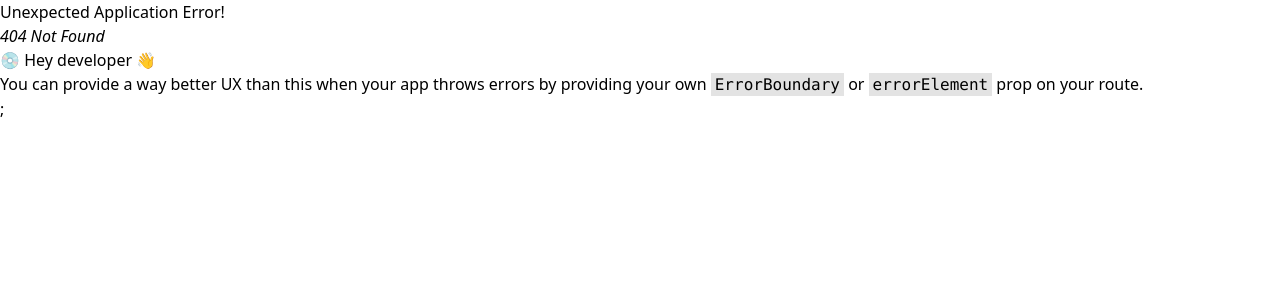
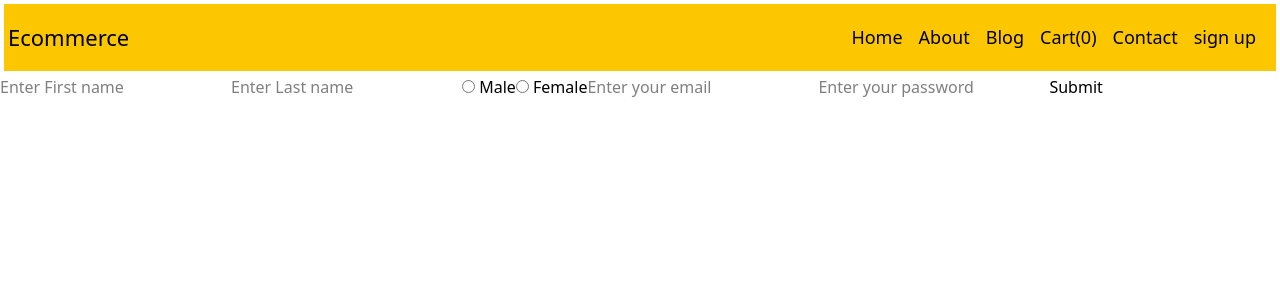
Before and after one commit to Deepesh-suiwal/Ecommerce, a React (Vite) app in the folder vite-project/: page /register in a window 1280 px wide. Before the commit this address had no page. Shown: the top 300 px of the page. Built offline with nearby package versions, Linux system fonts and the light colour scheme.

Commit message:
add routerProvider

```diff
--- a/vite-project/src/Home.jsx
+++ b/vite-project/src/Home.jsx
@@ -1,4 +1,5 @@
 import React, { createContext, useState } from "react";
+import axios from "axios";
 import { createBrowserRouter, RouterProvider } from "react-router-dom";
 import First from "./component/First";
 import App from "./App";
@@ -7,11 +8,20 @@ import Blog from "./pages/Blog";
 import Cart from "./pages/Cart";
 import Contact from "./pages/Contact";
 import Displaydata from "./component/Displaydata";
+import Login from "./component/Login";
+import Register from "./component/Register";
+import MyOrder from "./component/MyOrder";
+import ProtectedRoute from "./component/ProtectedRoute";
+import SignOut from "./component/SignOut";
+
 export const cartContext = createContext();
+
 
 function Home() {
   const [cartBuy, setCartBuy] = useState([]);
   const [localQuantity, setLocalQuantity] = useState("");
+  const [isAuthenticated, setIsAuthenticated] = useState(false);
+  const [loading, setLoading] = useState(true);
 
   function isProductInCart(product) {
     const productFound = cartBuy.some((cartItems) => {
@@ -51,6 +61,39 @@ function Home() {
     );
   }
 
+  async function fetchStatus() {
+    try {
+      setLoading(true);
+      const response = await axios.get(
+        "https://ecommerce-api-8ga2.onrender.com/user/me",
+        { withCredentials: true }
+      );
+      // console.log(response);
+      if (response.status === 200) {
+        setIsAuthenticated(true);
+        setLoading(false);
+      }
+    } catch (error) {
+      console.log(error);
+      setIsAuthenticated(false);
+    } finally {
+      setLoading(false);
+    }
+  }
+  async function logOut() {
+    try {
+      const response = await axios.post("https://ecommerce-api-8ga2.onrender.com/user/logout",
+        {withCredentials:true}
+      )
+
+      if (response.status === 200) {
+        setIsAuthenticated(false)
+      }
+    } catch (error) {
+     console.log("logOut failed");
+    }
+  }
+
   const name = createBrowserRouter([
     {
       path: "/",
@@ -80,6 +123,26 @@ function Home() {
           path: "/product/:id",
           element: <Displaydata />,
         },
+        {
+          path:"/login",
+          element: < Login/>
+        },
+        {
+          path: "/sign-out",
+          element: <SignOut />,
+        },
+        {
+          path: "/register",
+          element: <Register />,
+        },
+        {
+          path: "/my-orders",
+          element: (
+            <ProtectedRoute>
+              <MyOrder />
+            </ProtectedRoute>
+          ),
+        },
       ],
     },
   ]);
@@ -92,13 +155,18 @@ function Home() {
           setCartBuy,
           isProductInCart,
           localQuantity,
+          loading,
           setLocalQuantity,
           increaseNumber,
           decreaseNumber,
           deleteCart,
+          isAuthenticated,
+          setIsAuthenticated,
+          fetchStatus,
+          logOut,
         }}
       >
-         <RouterProvider router={name} />;
+        <RouterProvider router={name} />
       </cartContext.Provider>
     </>
   );
--- a/vite-project/src/component/Header.jsx
+++ b/vite-project/src/component/Header.jsx
@@ -2,7 +2,12 @@ import { useContext } from "react";
 import { Link } from "react-router-dom";
 import { cartContext } from "../Home";
 function Header() {
-  const { cartBuy } = useContext(cartContext);
+  // const navigate = useNavigate()
+  const { cartBuy, isAuthenticated, logOut } = useContext(cartContext);
+  function handleLogOut() {
+    logOut();
+    // navigate("/login");
+  }
   return (
     <>
       <header className="flex items-center justify-between p-1 m-1 bg-yellow-400 text-black font-[500]">
@@ -24,6 +29,15 @@ function Header() {
           <li className="p-2">
             <Link to="/contact">Contact</Link>
           </li>
+          {isAuthenticated ? (
+            <li className="cursor-pointer p-2">
+              <button onClick={handleLogOut}>Sign Out</button>
+            </li>
+          ) : (
+            <li className="cursor-pointer p-2">
+              <Link to="/register">sign up</Link>
+            </li>
+          )}
         </ul>
       </header>
     </>
--- /dev/null
+++ b/vite-project/src/component/Login.jsx
@@ -0,0 +1,40 @@
+import axios from "axios";
+import React, { useState } from "react";
+
+function Login() {
+  const [email, setEmail] = useState("");
+  const [password, setPassword] = useState("");
+
+  async function handleSubmit(e) {
+    e.preventDefault();
+
+    const response = await axios.post(
+      "https://ecommerce-api-8ga2.onrender.com/api/user/login",
+      { email, password, role: "user" },
+      { withCredentials: true }
+    );
+    console.log(response);
+  }
+
+  return (
+    <>
+      <form onSubmit={handleSubmit}>
+        <input
+          type="email"
+          placeholder="Enter your email"
+          value={email}
+          onChange={(e) => setEmail(e.target.value)}
+        />
+        <input
+          type="password"
+          placeholder="Enter your password"
+          value={password}
+          onChange={(e) => setPassword(e.target.value)}
+        />
+        <button>Submit</button>
+      </form>
+    </>
+  );
+}
+
+export default Login;
--- /dev/null
+++ b/vite-project/src/component/MyOrder.jsx
@@ -0,0 +1,9 @@
+import React from 'react'
+
+function MyOrder() {
+  return (
+    <div>MyOrder</div>
+  )
+}
+
+export default MyOrder
--- /dev/null
+++ b/vite-project/src/component/ProtectedRoute.jsx
@@ -0,0 +1,24 @@
+import { useContext, useEffect, useState } from "react";
+import Login from "./Login";
+import axios from "axios";
+import { Navigate } from "react-router-dom";
+import { cartContext } from "../Home";
+
+function ProtectedRoute({ children }) {
+
+
+  const { isAuthenticated, fetchStatus, loading } =
+    useContext(cartContext);
+
+  useEffect(() => {
+    fetchStatus();
+  }, []);
+
+  // console.log(isAuthenticated);
+
+  if (loading) return <div>Loading...</div>;
+
+  return isAuthenticated ? children : <Navigate to="/login" replace />;
+}
+
+export default ProtectedRoute;
--- /dev/null
+++ b/vite-project/src/component/Register.jsx
@@ -0,0 +1,68 @@
+import axios from "axios";
+import React, { useState } from "react";
+
+function Register() {
+  const [firstname, setFirstname] = useState("");
+  const [lastname, setLastname] = useState("");
+  const [gender, setGender] = useState("");
+  const [email, setEmail] = useState("");
+  const [password, setPassword] = useState("");
+
+  async function handleSubmit(e) {
+    e.preventDefault();
+
+    const response = await axios.post(
+      "https://ecommerce-api-8ga2.onrender.com/api/user/register",
+      { firstname, lastname, gender, email, password, role: "user" }
+    );
+    console.log(response);
+  }
+
+  return (
+    <>
+      <form onSubmit={handleSubmit}>
+        <input
+          type="text"
+          placeholder="Enter First name"
+          value={firstname}
+          onChange={(e) => setFirstname(e.target.value)}
+        />
+        <input
+          type="text"
+          placeholder="Enter Last name"
+          value={lastname}
+          onChange={(e) => setLastname(e.target.value)}
+        />
+        <input
+          type="radio"
+          value="male"
+          name="gender"
+          onChange={(e) => setGender(e.target.value)}
+        />{" "}
+        Male
+        <input
+          type="radio"
+          value="female"
+          name="gender"
+          onChange={(e) => setGender(e.target.value)}
+        />{" "}
+        Female
+        <input
+          type="email"
+          placeholder="Enter your email"
+          value={email}
+          onChange={(e) => setEmail(e.target.value)}
+        />
+        <input
+          type="password"
+          placeholder="Enter your password"
+          value={password}
+          onChange={(e) => setPassword(e.target.value)}
+        />
+        <button>Submit</button>
+      </form>
+    </>
+  );
+}
+
+export default Register;
--- /dev/null
+++ b/vite-project/src/component/SignOut.jsx
@@ -0,0 +1,9 @@
+import React from 'react'
+
+function SignOut() {
+  return (
+    <div>SignOut</div>
+  )
+}
+
+export default SignOut
--- a/vite-project/src/main.jsx
+++ b/vite-project/src/main.jsx
@@ -1,5 +1,6 @@
 import { createRoot } from "react-dom/client";
 import Home from "./Home.jsx";
+// import Login from "./component/Login.jsx";
 import "./index.css"
 
 createRoot(document.getElementById("root")).render(<Home />);
```
